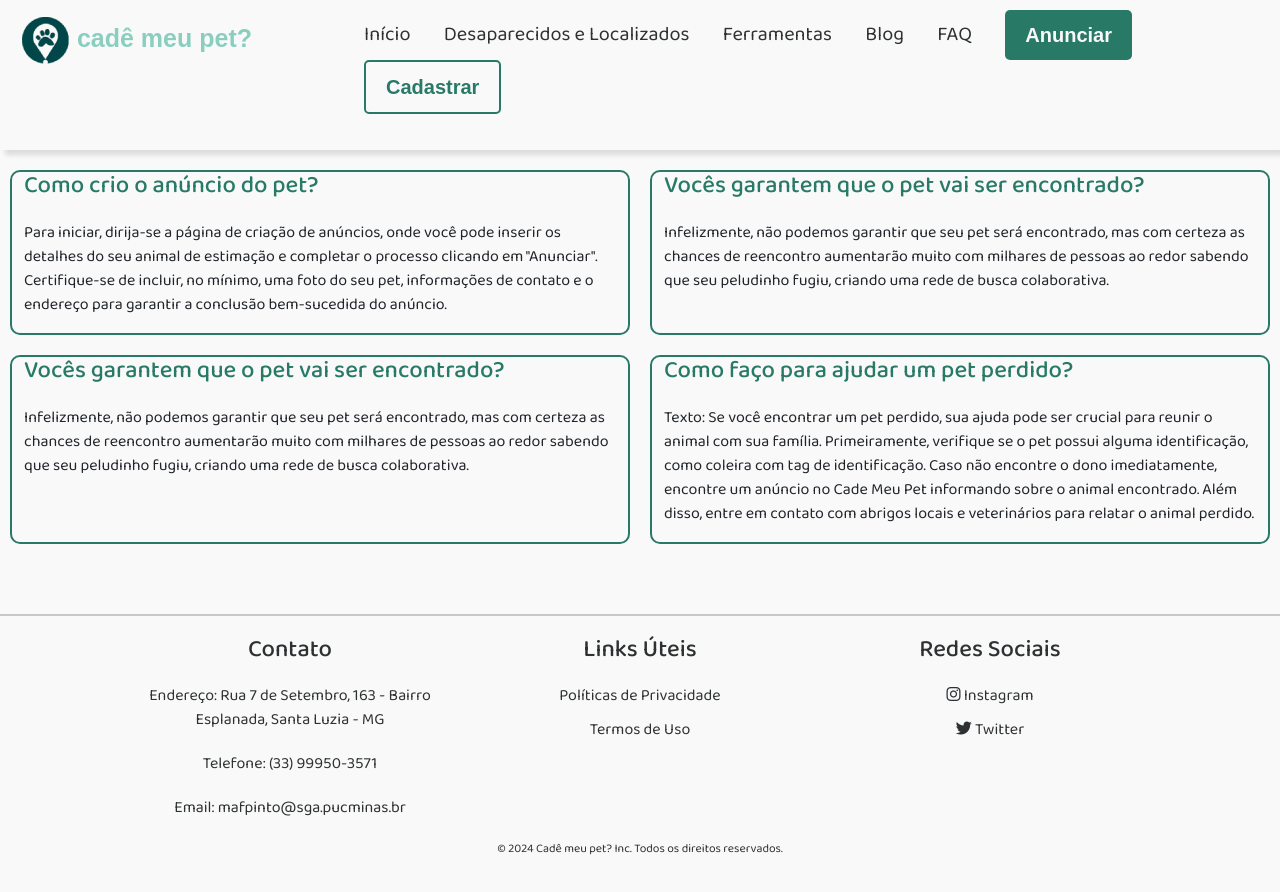
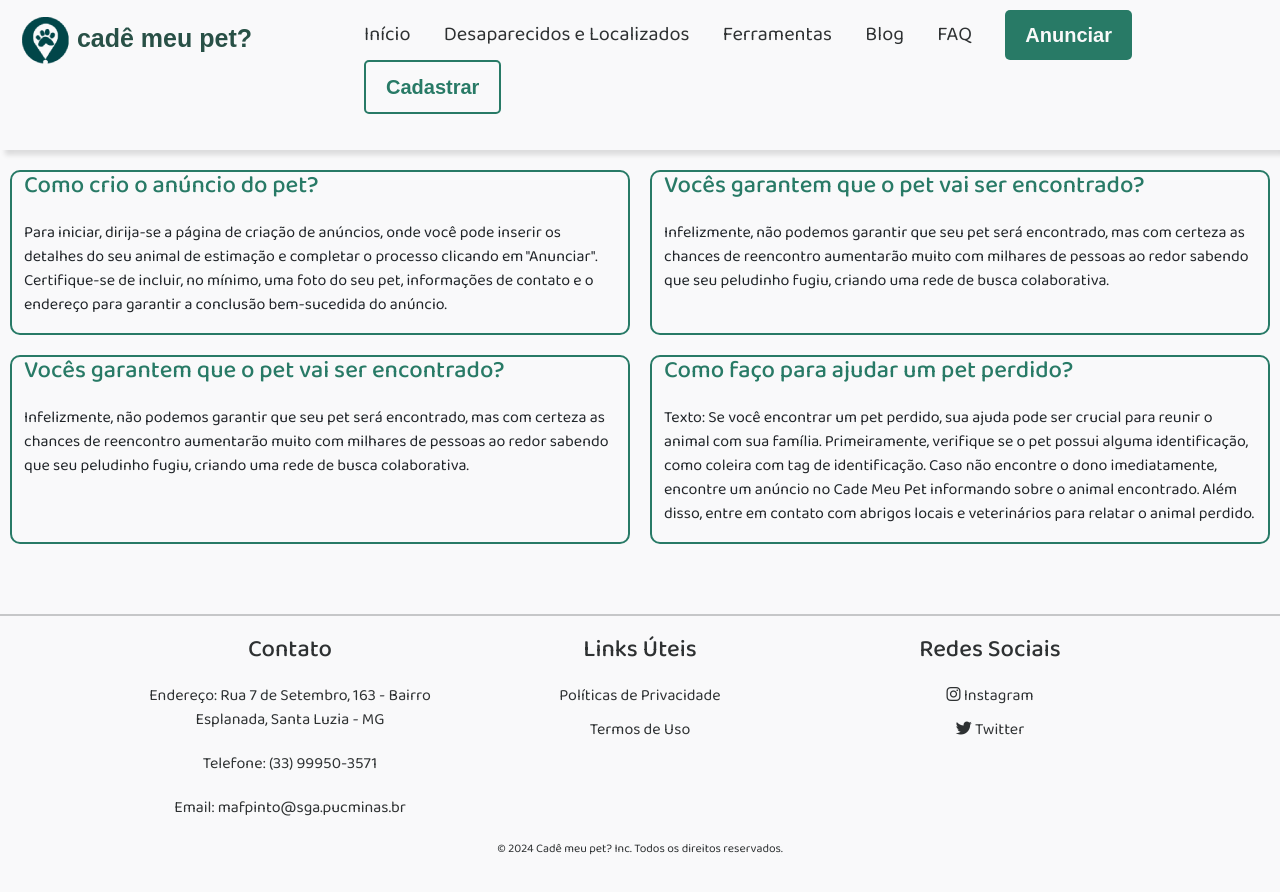
Before and after one commit to marcosffp/Cad-Meu-Pet-, a plain HTML site: page codigo/html/faq.html in a window 1280 px wide. In both pictures the pointer is over the link "cadê meu pet?". Drawn offline with nearby package versions, Linux system fonts and the light colour scheme; a web font is replaced by a local one.

```diff
--- a/codigo/style/Cadastro.css
+++ b/codigo/style/Cadastro.css
@@ -44,7 +44,7 @@
 
 /* Define estilos para o logotipo */
 .logo {
-  color: var(--cor4);
+  color: var(--cor5);
   text-decoration: none;
   font-size: 25px;
   padding: 5px 10px;
@@ -57,7 +57,7 @@
 }
 
 .logo:hover {
-  color: var(--cor3);
+  color: var(--cor5);
 }
 /* Define estilos para o menu */
 .menu {
--- a/codigo/style/Filtros.css
+++ b/codigo/style/Filtros.css
@@ -44,7 +44,7 @@
 
   /* Define estilos para o logotipo */
   .logo {
-    color: var(--cor4);
+    color: var(--cor5);
     text-decoration: none;
     font-size: 25px;
     padding: 5px 10px;
@@ -57,7 +57,7 @@
   }
 
   .logo:hover {
-    color: var(--cor3);
+    color: var(--cor5);
   }
   /* Define estilos para o menu */
   .menu {
--- a/codigo/style/Home.css
+++ b/codigo/style/Home.css
@@ -44,7 +44,7 @@
 
   /* Define estilos para o logotipo */
   .logo {
-    color: var(--cor4);
+    color: var(--cor5);
     text-decoration: none;
     font-size: 25px;
     padding: 5px 10px;
@@ -57,7 +57,7 @@
   }
 
   .logo:hover {
-    color: var(--cor3);
+    color: var(--cor5);
   }
   /* Define estilos para o menu */
   .menu {
--- a/codigo/style/blog.css
+++ b/codigo/style/blog.css
@@ -45,7 +45,7 @@
 
   /* Define estilos para o logotipo */
   .logo {
-    color: var(--cor4);
+    color: var(--cor5);
     text-decoration: none;
     font-size: 25px;
     padding: 5px 10px;
@@ -58,7 +58,7 @@
   }
 
   .logo:hover {
-    color: var(--cor3);
+    color: var(--cor5);
   }
   /* Define estilos para o menu */
   .menu {
--- a/codigo/style/cadastro_relato.css
+++ b/codigo/style/cadastro_relato.css
@@ -44,7 +44,7 @@
 
   /* Define estilos para o logotipo */
   .logo {
-    color: var(--cor4);
+    color: var(--cor5);
     text-decoration: none;
     font-size: 25px;
     padding: 5px 10px;
@@ -57,7 +57,7 @@
   }
 
   .logo:hover {
-    color: var(--cor3);
+    color: var(--cor5);
   }
   /* Define estilos para o menu */
   .menu {
--- a/codigo/style/editor_perfil.css
+++ b/codigo/style/editor_perfil.css
@@ -44,7 +44,7 @@
 
 /* Define estilos para o logotipo */
 .logo {
-  color: var(--cor4);
+  color: var(--cor5);
   text-decoration: none;
   font-size: 25px;
   padding: 5px 10px;
@@ -57,7 +57,7 @@
 }
 
 .logo:hover {
-  color: var(--cor3);
+  color: var(--cor5);
 }
 /* Define estilos para o menu */
 .menu {
--- a/codigo/style/faq.css
+++ b/codigo/style/faq.css
@@ -45,7 +45,7 @@
 
   /* Define estilos para o logotipo */
   .logo {
-    color: var(--cor4);
+    color: var(--cor5);
     text-decoration: none;
     font-size: 25px;
     padding: 5px 10px;
@@ -58,7 +58,7 @@
   }
 
   .logo:hover {
-    color: var(--cor3);
+    color: var(--cor5);
   }
   /* Define estilos para o menu */
   .menu {
--- a/codigo/style/ferramentas.css
+++ b/codigo/style/ferramentas.css
@@ -44,7 +44,7 @@
 
 /* Define estilos para o logotipo */
 .logo {
-    color: var(--cor4);
+    color: var(--cor5);
     text-decoration: none;
     font-size: 25px;
     padding: 5px 10px;
@@ -57,7 +57,7 @@
 }
 
 .logo:hover {
-    color: var(--cor3);
+    color: var(--cor5);
 }
 /* Define estilos para o menu */
 .menu {
--- a/codigo/style/login.css
+++ b/codigo/style/login.css
@@ -44,7 +44,7 @@
 
 /* Define estilos para o logotipo */
 .logo {
-  color: var(--cor4);
+  color: var(--cor5);
   text-decoration: none;
   font-size: 25px;
   padding: 5px 10px;
@@ -57,7 +57,7 @@
 }
 
 .logo:hover {
-  color: var(--cor3);
+  color: var(--cor5);
 }
 /* Define estilos para o menu */
 .menu {
```
